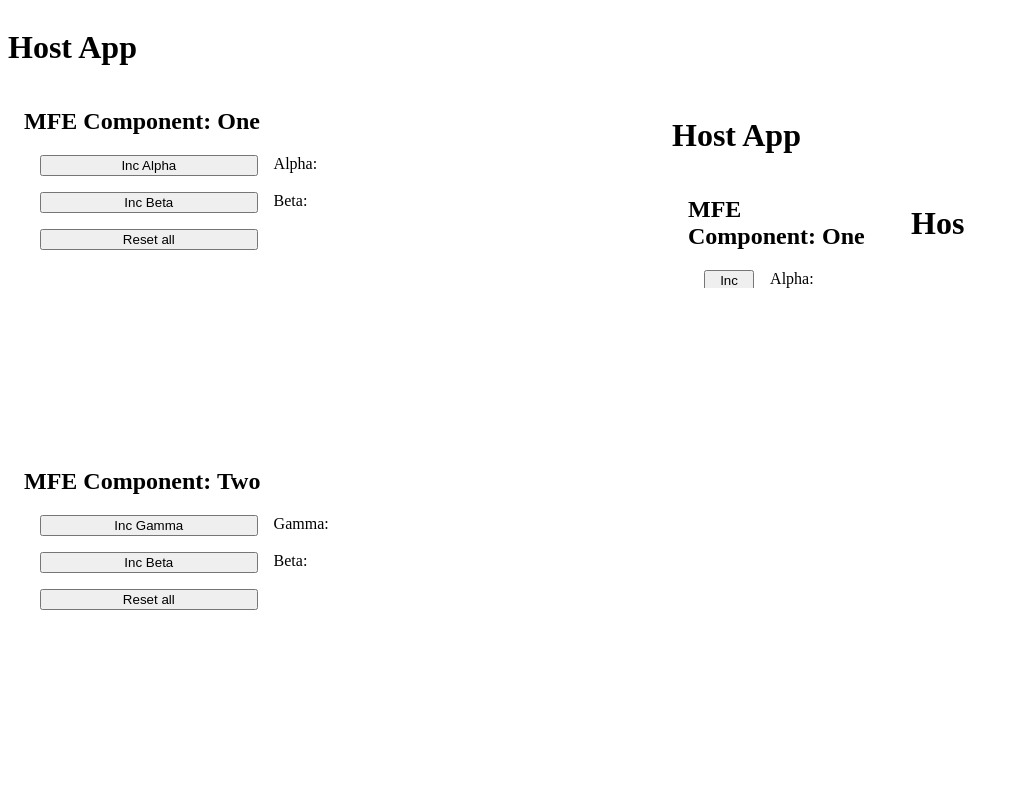
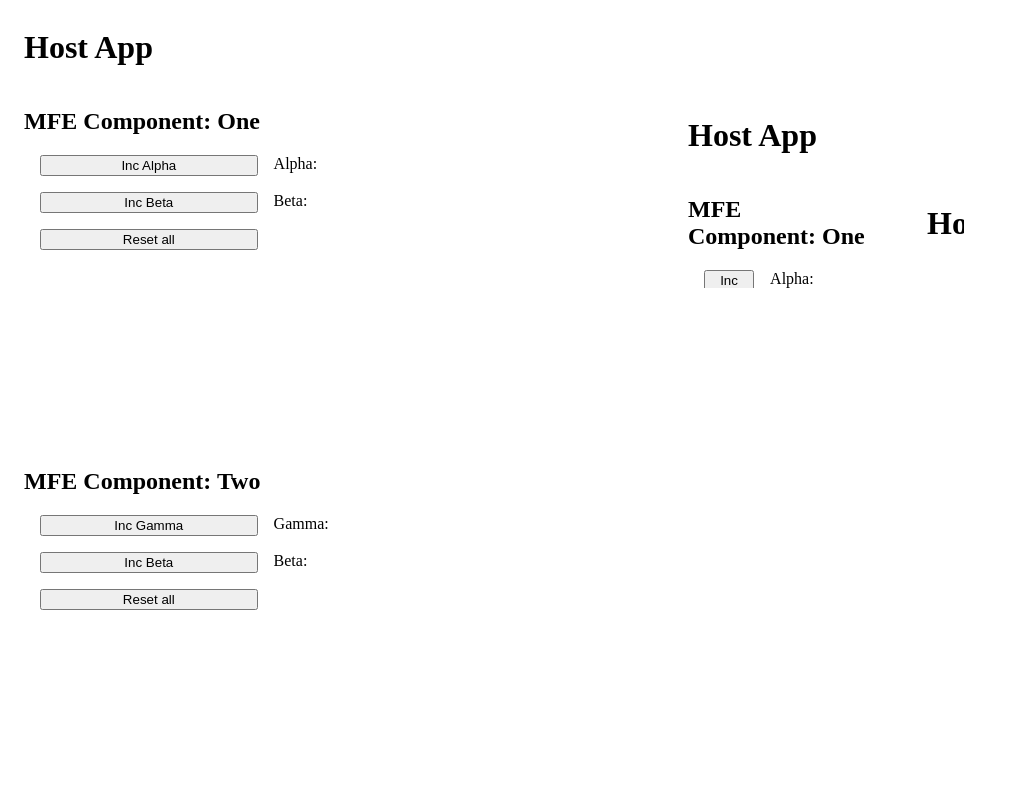
Before and after one commit to TracyGJG/import-micro-frontend, a website with bundled scripts: page host/index.html in a window 1280 px wide. Shown: the whole page, without its empty margins (0-1019 px from the left). Built offline with nearby package versions, Linux system fonts and the light colour scheme; files whose address does not match are found by name.

Commit message:
CORS switch removed

```diff
--- a/host/style.css
+++ b/host/style.css
@@ -12,6 +12,7 @@ body {
 }
 
 header {
+  padding-inline: 1em;
   grid-area: header;
 }
 
--- a/package.json
+++ b/package.json
@@ -3,9 +3,9 @@
   "version": "1.0.0",
   "description": "",
   "scripts": {
-    "start": "json-server -no-cors -p 3001 -s ./host  db.json",
-    "remote": "json-server -no-cors -p 3002 -s ./remote  db.json",
-    "comp": "json-server -no-cors -p 3003 -s ./components  db.json"
+    "start": "json-server -p 3001 -s ./host  db.json",
+    "remote": "json-server -p 3002 -s ./remote  db.json",
+    "comp": "json-server -p 3003 -s ./components  db.json"
   },
   "keywords": [],
   "author": "",
```
